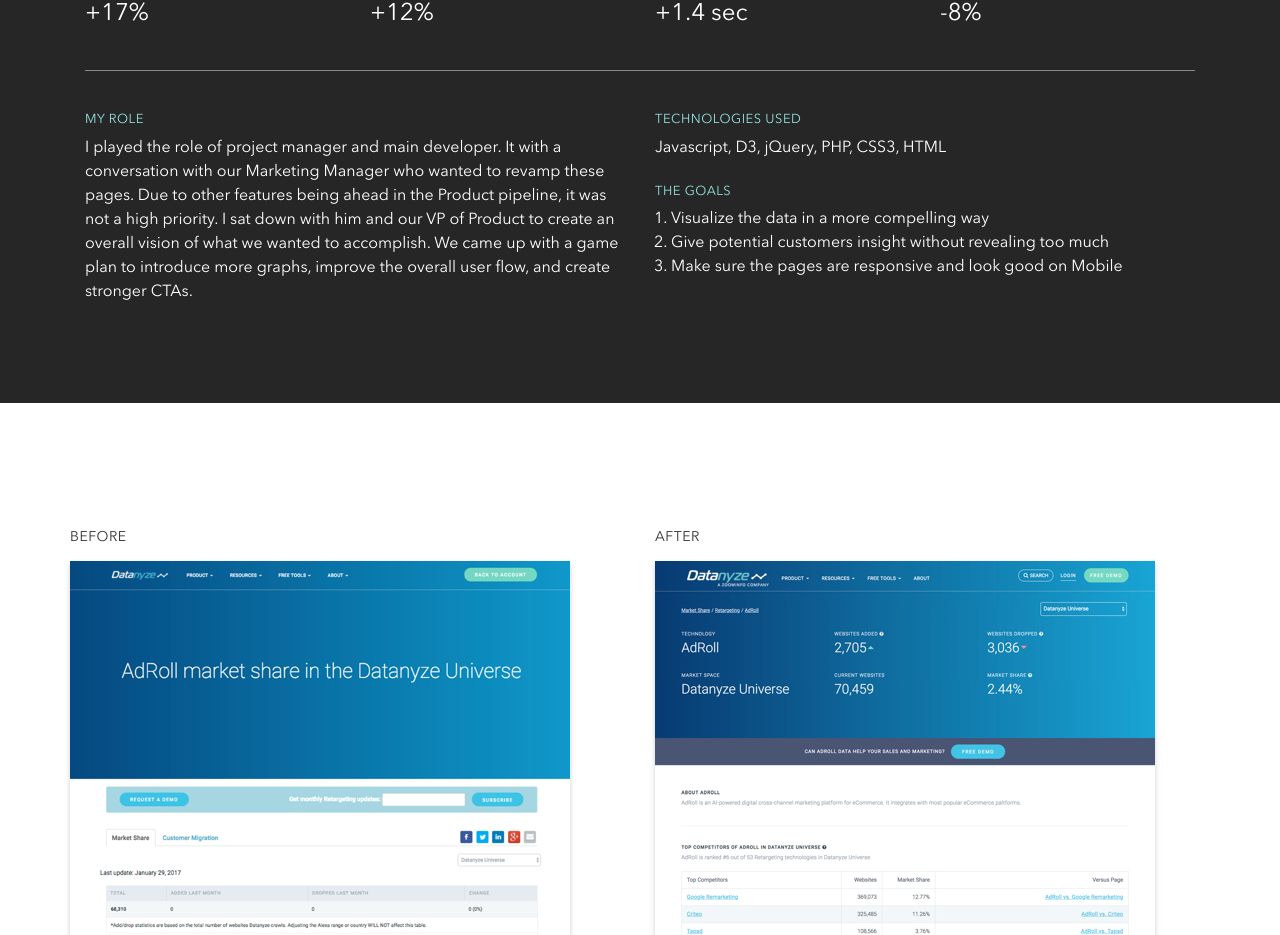
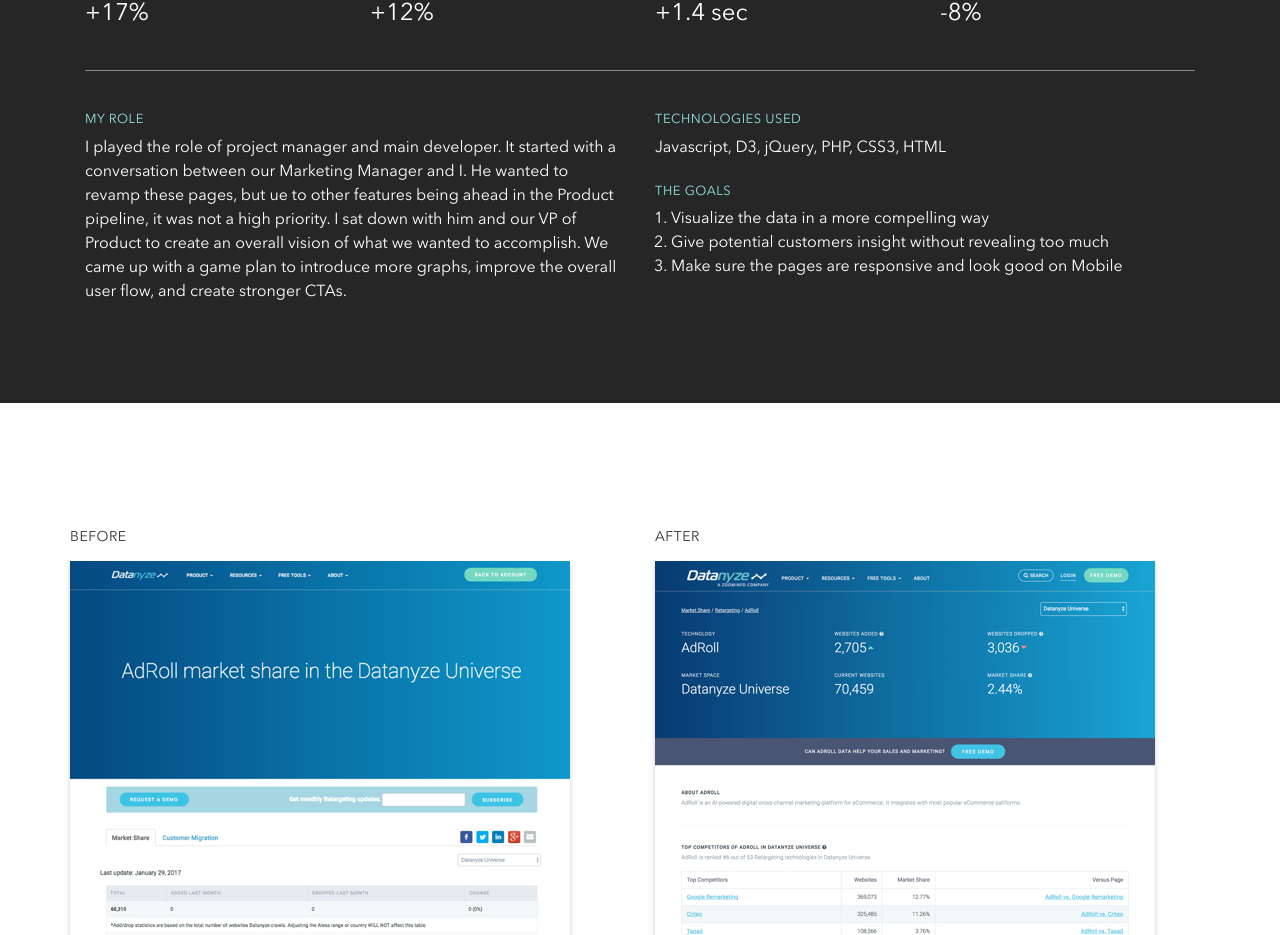
Before and after one commit to water-sauce/website, a React (Create React App) app: page /market-share in a window 1280 px wide. Shown: the part 1012-1947 px from the top of the page. Built offline with nearby package versions, Linux system fonts and the light colour scheme; a small style sheet from the web is missing; what @fortawesome/fontawesome would draw is missing.

Commit message:
copy edit:

```diff
--- a/src/containers/MarketSharePage.js
+++ b/src/containers/MarketSharePage.js
@@ -38,7 +38,7 @@
 const project_info_1 = [
     {
         title: "My Role",
-        description: <Fragment><p>I played the role of project manager and main developer. It with a conversation with our Marketing Manager who wanted to revamp these pages. Due to other features being ahead in the Product pipeline, it was not a high priority. I sat down with him and our VP of Product to create an overall vision of what we wanted to accomplish. We came up with a game plan to introduce more graphs, improve the overall user flow, and create stronger CTAs.</p></Fragment>
+        description: <Fragment><p>I played the role of project manager and main developer. It started with a conversation between our Marketing Manager and I. He wanted to revamp these pages, but ue to other features being ahead in the Product pipeline, it was not a high priority. I sat down with him and our VP of Product to create an overall vision of what we wanted to accomplish. We came up with a game plan to introduce more graphs, improve the overall user flow, and create stronger CTAs.</p></Fragment>
     }
 ]
 const project_info_2 = [
```
